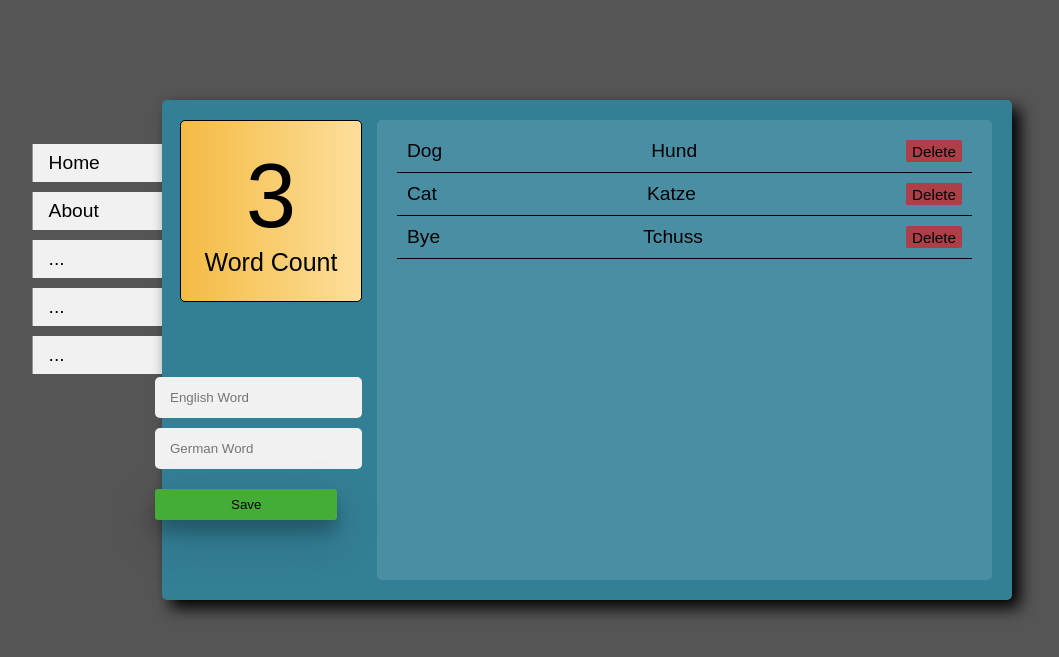
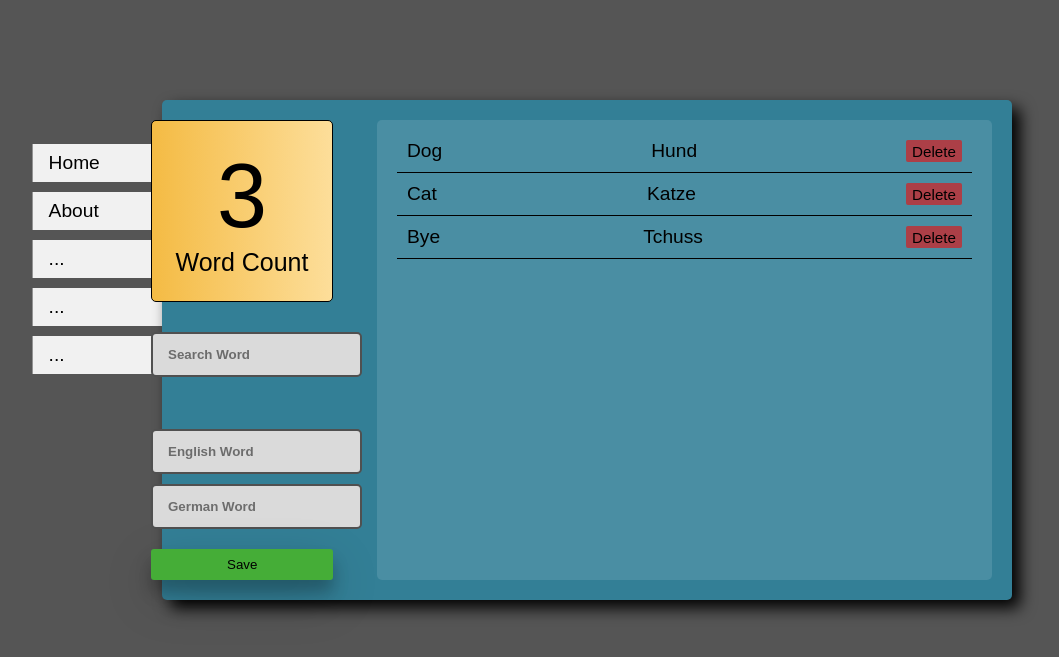
Before and after one commit to KAL17002493/LApp, a Flask app: page / in a window 1280 px wide. Shown: the top 657 px of the page, without its empty margins (53-1112 px from the left). Run offline with Flask 3, Linux system fonts and the light colour scheme.

Commit message:
Added search word box to index page

```diff
--- a/website/static/stylesheets/style.css
+++ b/website/static/stylesheets/style.css
@@ -15,9 +15,25 @@ body {
     font-family: Arial, Helvetica, sans-serif;
 }
 
- body button {
+body button {
     border: none; /* Remove white default border from all buttons */
  }
+
+/* Global input field styling */
+input {
+    background-color: #dadada;
+    border: #505050 solid 2px;
+    padding: 13px 15px;
+    border-radius: 5px;
+    margin-bottom: 10px;
+}
+
+/* Global placeholder style */
+input::placeholder {
+    font-weight: bold;
+    opacity: 0.5;
+    color: rgb(0, 0, 0);
+  }
 
  /* alert messages */
 .alert-messages {
@@ -108,6 +124,7 @@ body {
     display: grid;
     grid-template-columns: 180px ;
     gap: 15px;
+    height: 100%;
 }
 
 .grid-container-index > div:nth-child(1) {
@@ -123,6 +140,7 @@ body {
 .grid-container-index > div:nth-child(3) {
     grid-column: span 1;
     justify-self: end;
+    align-self: end;
 }
 
 /* Words saved number box */
@@ -156,8 +174,13 @@ body {
     color: #000;
 }
 
+.search-word input{
+    margin-top: 30px;
+}
+
 /* Display list of all words saved in db */
 .word-list {
+    scrollbar-color: #8b4aa37c #428194;
     flex-grow: 1;
     overflow-y: auto;
     scrollbar-width: thin;
@@ -203,14 +226,6 @@ body {
 }
 
 /* Index page add word input box and button style*/
-.add-word input{
-    background-color: #f1f1f1;
-    padding: 13px 15px;
-    border-radius: 5px;
-    margin-bottom: 10px;
-    border: none;
-}
-
 .add-word button{
     background-color: #45ad37;
     padding: 8px 76px;
@@ -220,12 +235,12 @@ body {
     cursor: pointer;
 
     box-shadow: 0 12px 16px 0 rgba(0,0,0,0.24),0 17px 50px 0 rgba(0,0,0,0.19);
-
 }
 
 .add-word button:hover{
     background-color: #53cc43;
 }
+
 
 h1{
     font-size: 2rem;
--- a/website/templates/index.html
+++ b/website/templates/index.html
@@ -8,6 +8,12 @@
         <div class="word-count">
             <h1>{{ wordCount }}</h1>
             <p>Word Count</p>
+        </div>
+
+        <div class="search-word">
+            <form method="POST">
+                <input autocomplete="off" type="text" id="searchWord" name="searchWord" placeholder="Search Word">
+            </form>
         </div>
     </div>
 
@@ -25,7 +31,6 @@
         </div>
     </div>
 
-
     <div class="add-word">
         <form method="POST">
             <input autocomplete="off" type="text" id="englishWord" name="englishWord" placeholder="English Word">
```
Also changed, not shown: instance/database.db.
